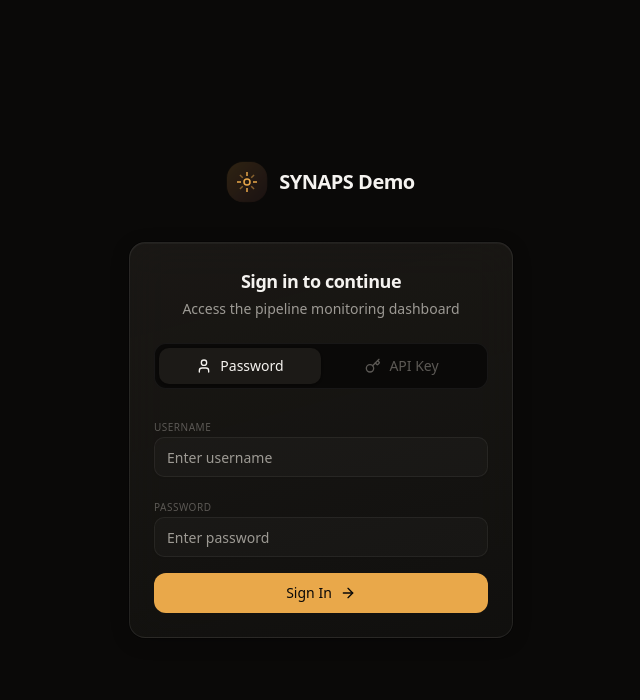
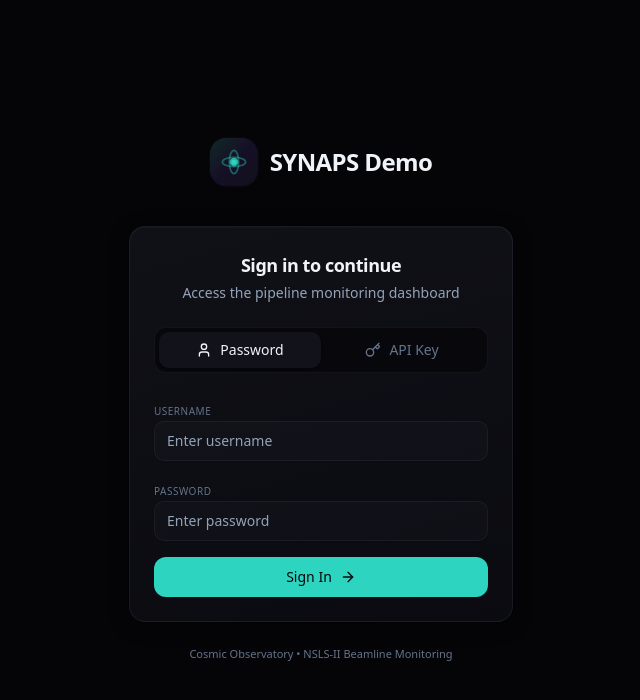
Before and after one commit to gwbischof/synaps-dash, a Next.js app: page /login in a window 1280 px wide. Shown: the top 700 px of the page, without its empty margins (319-959 px from the left). Built offline with nearby package versions, Linux system fonts and the light colour scheme.

Commit message:
make the theme spacier

```diff
--- a/app/(auth)/login/page.tsx
+++ b/app/(auth)/login/page.tsx
@@ -46,21 +46,24 @@ export default function LoginPage() {
       <div className="w-full max-w-sm">
         {/* Logo */}
         <div className="flex items-center justify-center gap-3 mb-10">
-          <div className="relative w-10 h-10 flex items-center justify-center">
-            <div className="absolute inset-0 rounded-xl bg-gradient-to-br from-beam/20 to-cell/10 animate-breathe" />
+          <div className="relative w-12 h-12 flex items-center justify-center">
+            <div className="absolute inset-0 rounded-xl bg-gradient-to-br from-beam/20 via-nebula/15 to-cell/10 animate-breathe" />
             <svg
               viewBox="0 0 24 24"
-              className="w-6 h-6 text-beam relative"
+              className="w-7 h-7 text-beam relative"
               fill="none"
               stroke="currentColor"
               strokeWidth="1.5"
             >
-              <circle cx="12" cy="12" r="3" />
-              <path d="M12 2v4M12 18v4M2 12h4M18 12h4" />
-              <path d="M4.93 4.93l2.83 2.83M16.24 16.24l2.83 2.83M4.93 19.07l2.83-2.83M16.24 7.76l2.83-2.83" opacity="0.5" />
+              {/* Orbital rings */}
+              <ellipse cx="12" cy="12" rx="10" ry="4" opacity="0.4" />
+              <ellipse cx="12" cy="12" rx="4" ry="10" opacity="0.4" />
+              {/* Core */}
+              <circle cx="12" cy="12" r="3" fill="currentColor" opacity="0.8" />
+              <circle cx="12" cy="12" r="1.5" fill="currentColor" />
             </svg>
           </div>
-          <span className="text-xl font-semibold text-text-primary tracking-tight">
+          <span className="text-2xl font-semibold text-text-primary tracking-tight">
             SYNAPS Demo
           </span>
         </div>
@@ -195,6 +198,11 @@ export default function LoginPage() {
             </form>
           )}
         </div>
+
+        {/* Footer hint */}
+        <p className="text-center text-[11px] text-text-tertiary mt-6">
+          Cosmic Observatory • NSLS-II Beamline Monitoring
+        </p>
       </div>
     </div>
   );
--- a/app/globals.css
+++ b/app/globals.css
@@ -1,6 +1,6 @@
 /*
- * SYNAPS Dashboard - "Luminous Precision" Theme
- * Inspired by: research facility control rooms, optical instruments, cellular imaging
+ * SYNAPS Dashboard - "Cosmic Observatory" Theme
+ * Inspired by: deep space, nebulae, particle physics, mission control
  */
 
 /* Typography - Söhne-style professional with JetBrains Mono for data */
@@ -32,6 +32,7 @@
   --color-surface-base: var(--surface-base);
   --color-surface-raised: var(--surface-raised);
   --color-surface-overlay: var(--surface-overlay);
+  --color-void: var(--void);
 
   /* Interactive colors */
   --color-beam: var(--beam);
@@ -40,6 +41,10 @@
   --color-cell-soft: var(--cell-soft);
   --color-data: var(--data);
   --color-data-soft: var(--data-soft);
+  --color-nebula: var(--nebula);
+  --color-nebula-soft: var(--nebula-soft);
+  --color-stellar: var(--stellar);
+  --color-nova: var(--nova);
 
   /* Status */
   --color-live: var(--live);
@@ -95,71 +100,82 @@
 :root {
   --radius: 12px;
 
-  /* Surface Hierarchy - warm dark tones */
-  --surface-ground: #0a0908;
-  --surface-base: #12110f;
-  --surface-raised: #1c1a17;
-  --surface-overlay: #252320;
+  /* Surface Hierarchy - deep space void with blue undertones */
+  --void: #050508;
+  --surface-ground: #08080c;
+  --surface-base: #0c0c12;
+  --surface-raised: #12121a;
+  --surface-overlay: #1a1a24;
 
-  /* Beam - warm amber/gold (synchrotron light is broad spectrum, warm) */
-  --beam: #e9a84a;
-  --beam-soft: rgba(233, 168, 74, 0.15);
+  /* Beam - cosmic teal (synchrotron radiation glow) */
+  --beam: #2dd4bf;
+  --beam-soft: rgba(45, 212, 191, 0.12);
 
-  /* Cell - organic rose/coral for biological structures */
-  --cell: #d4737a;
-  --cell-soft: rgba(212, 115, 122, 0.12);
+  /* Cell - nebula purple (cosmic structures) */
+  --cell: #a78bfa;
+  --cell-soft: rgba(167, 139, 250, 0.12);
 
-  /* Data - professional blue for technical information */
-  --data: #5b9cf4;
-  --data-soft: rgba(91, 156, 244, 0.12);
+  /* Data - stellar blue (information) */
+  --data: #60a5fa;
+  --data-soft: rgba(96, 165, 250, 0.12);
+
+  /* Nebula - deep violet */
+  --nebula: #8b5cf6;
+  --nebula-soft: rgba(139, 92, 246, 0.12);
+
+  /* Stellar - bright blue */
+  --stellar: #3b82f6;
+
+  /* Nova - hot pink accent */
+  --nova: #f472b6;
 
   /* Status */
-  --live: #5cd189;
-  --warning: #e9a84a;
-  --error: #e85c5c;
+  --live: #4ade80;
+  --warning: #fbbf24;
+  --error: #f87171;
 
-  /* Text Hierarchy */
-  --text-primary: #f5f3f0;
-  --text-secondary: #9d9a94;
-  --text-tertiary: #5c5955;
+  /* Text Hierarchy - cool whites with slight blue tint */
+  --text-primary: #f0f4f8;
+  --text-secondary: #94a3b8;
+  --text-tertiary: #64748b;
 
-  /* Borders & Glass */
-  --border-subtle: rgba(255, 252, 245, 0.06);
-  --border-medium: rgba(255, 252, 245, 0.12);
-  --glass-edge: rgba(255, 252, 245, 0.08);
+  /* Borders & Glass - cold space glass */
+  --border-subtle: rgba(148, 163, 184, 0.08);
+  --border-medium: rgba(148, 163, 184, 0.15);
+  --glass-edge: rgba(148, 163, 184, 0.1);
 
   /* shadcn mappings */
-  --background: #0a0908;
-  --foreground: #f5f3f0;
-  --card: rgba(28, 26, 23, 0.8);
-  --card-foreground: #f5f3f0;
-  --popover: #1c1a17;
-  --popover-foreground: #f5f3f0;
-  --primary: #e9a84a;
-  --primary-foreground: #0a0908;
-  --secondary: #1c1a17;
-  --secondary-foreground: #f5f3f0;
-  --muted: #1c1a17;
-  --muted-foreground: #9d9a94;
-  --accent: #d4737a;
-  --accent-foreground: #f5f3f0;
-  --destructive: #e85c5c;
-  --border: rgba(255, 252, 245, 0.06);
-  --input: rgba(255, 252, 245, 0.08);
-  --ring: #e9a84a;
-  --chart-1: #e9a84a;
-  --chart-2: #d4737a;
-  --chart-3: #5cd189;
-  --chart-4: #5b9cf4;
-  --chart-5: #9d8df2;
-  --sidebar: #12110f;
-  --sidebar-foreground: #f5f3f0;
-  --sidebar-primary: #e9a84a;
-  --sidebar-primary-foreground: #0a0908;
-  --sidebar-accent: #1c1a17;
-  --sidebar-accent-foreground: #f5f3f0;
-  --sidebar-border: rgba(255, 252, 245, 0.06);
-  --sidebar-ring: #e9a84a;
+  --background: #08080c;
+  --foreground: #f0f4f8;
+  --card: rgba(18, 18, 26, 0.8);
+  --card-foreground: #f0f4f8;
+  --popover: #12121a;
+  --popover-foreground: #f0f4f8;
+  --primary: #2dd4bf;
+  --primary-foreground: #08080c;
+  --secondary: #12121a;
+  --secondary-foreground: #f0f4f8;
+  --muted: #12121a;
+  --muted-foreground: #94a3b8;
+  --accent: #a78bfa;
+  --accent-foreground: #f0f4f8;
+  --destructive: #f87171;
+  --border: rgba(148, 163, 184, 0.08);
+  --input: rgba(148, 163, 184, 0.1);
+  --ring: #2dd4bf;
+  --chart-1: #2dd4bf;
+  --chart-2: #a78bfa;
+  --chart-3: #4ade80;
+  --chart-4: #60a5fa;
+  --chart-5: #f472b6;
+  --sidebar: #0c0c12;
+  --sidebar-foreground: #f0f4f8;
+  --sidebar-primary: #2dd4bf;
+  --sidebar-primary-foreground: #08080c;
+  --sidebar-accent: #12121a;
+  --sidebar-accent-foreground: #f0f4f8;
+  --sidebar-border: rgba(148, 163, 184, 0.08);
+  --sidebar-ring: #2dd4bf;
 }
 
 @layer base {
@@ -172,7 +188,7 @@
   }
 
   body {
-    @apply bg-surface-ground text-text-primary antialiased;
+    @apply bg-void text-text-primary antialiased;
     font-family: 'Display', ui-sans-serif, system-ui, sans-serif;
     font-feature-settings: 'ss01' 1, 'kern' 1;
     -webkit-font-smoothing: antialiased;
@@ -192,22 +208,22 @@
 }
 
 /* ================================================
-   GLASS SYSTEM - Warm frosted optical instrument feel
+   GLASS SYSTEM - Cold space glass with depth
    ================================================ */
 
 .glass {
-  background: rgba(18, 17, 15, 0.75);
-  backdrop-filter: blur(20px) saturate(1.2);
-  -webkit-backdrop-filter: blur(20px) saturate(1.2);
+  background: rgba(12, 12, 18, 0.75);
+  backdrop-filter: blur(20px) saturate(1.3);
+  -webkit-backdrop-filter: blur(20px) saturate(1.3);
   border: 1px solid var(--glass-edge);
   box-shadow:
     0 0 0 1px rgba(0, 0, 0, 0.5),
-    0 8px 40px -12px rgba(0, 0, 0, 0.5),
-    inset 0 1px 0 rgba(255, 252, 245, 0.03);
+    0 8px 40px -12px rgba(0, 0, 0, 0.6),
+    inset 0 1px 0 rgba(148, 163, 184, 0.05);
 }
 
 .glass-subtle {
-  background: rgba(18, 17, 15, 0.6);
+  background: rgba(12, 12, 18, 0.6);
   backdrop-filter: blur(12px);
   -webkit-backdrop-filter: blur(12px);
   border: 1px solid var(--border-subtle);
@@ -216,31 +232,31 @@
 .glass-card {
   background: linear-gradient(
     165deg,
-    rgba(28, 26, 23, 0.9) 0%,
-    rgba(18, 17, 15, 0.85) 100%
+    rgba(18, 18, 26, 0.9) 0%,
+    rgba(12, 12, 18, 0.85) 100%
   );
   backdrop-filter: blur(20px);
   -webkit-backdrop-filter: blur(20px);
   border: 1px solid var(--glass-edge);
   box-shadow:
-    0 0 0 1px rgba(0, 0, 0, 0.3),
-    0 4px 24px -8px rgba(0, 0, 0, 0.4),
-    inset 0 1px 0 rgba(255, 252, 245, 0.04);
+    0 0 0 1px rgba(0, 0, 0, 0.4),
+    0 4px 24px -8px rgba(0, 0, 0, 0.5),
+    inset 0 1px 0 rgba(148, 163, 184, 0.04);
 }
 
 .glass-card:hover {
   border-color: var(--border-medium);
   box-shadow:
-    0 0 0 1px rgba(0, 0, 0, 0.3),
-    0 8px 40px -8px rgba(0, 0, 0, 0.5),
-    inset 0 1px 0 rgba(255, 252, 245, 0.06);
+    0 0 0 1px rgba(0, 0, 0, 0.4),
+    0 8px 40px -8px rgba(0, 0, 0, 0.6),
+    inset 0 1px 0 rgba(148, 163, 184, 0.06);
 }
 
 /* ================================================
-   LIGHT BEAM EFFECTS - Subtle, physical, warm
+   COSMIC BEAM EFFECTS - Ethereal, space-like
    ================================================ */
 
-/* Ambient beam glow - like light through optical elements */
+/* Ambient nebula glow */
 .beam-ambient {
   position: relative;
 }
@@ -252,10 +268,10 @@
   border-radius: inherit;
   background: linear-gradient(
     135deg,
-    rgba(233, 168, 74, 0.1) 0%,
+    rgba(45, 212, 191, 0.1) 0%,
     transparent 40%,
     transparent 60%,
-    rgba(212, 115, 122, 0.05) 100%
+    rgba(167, 139, 250, 0.08) 100%
   );
   pointer-events: none;
   opacity: 0;
@@ -266,7 +282,7 @@
   opacity: 1;
 }
 
-/* Caustic sweep - like light refracting through glass */
+/* Stellar sweep - like starlight moving */
 .beam-caustic {
   position: relative;
   overflow: hidden;
@@ -282,9 +298,9 @@
   background: linear-gradient(
     100deg,
     transparent 0%,
-    rgba(233, 168, 74, 0.04) 30%,
-    rgba(255, 252, 245, 0.06) 50%,
-    rgba(212, 115, 122, 0.03) 70%,
+    rgba(45, 212, 191, 0.06) 30%,
+    rgba(240, 244, 248, 0.08) 50%,
+    rgba(167, 139, 250, 0.05) 70%,
     transparent 100%
   );
   transform: skewX(-20deg);
@@ -297,7 +313,7 @@
 }
 
 /* ================================================
-   ANIMATIONS - Organic, breathing, alive
+   ANIMATIONS - Cosmic, drifting, ethereal
    ================================================ */
 
 @keyframes breathe {
@@ -319,11 +335,11 @@
 @keyframes pulse-live {
   0%, 100% {
     opacity: 1;
-    box-shadow: 0 0 0 0 rgba(92, 209, 137, 0.4);
+    box-shadow: 0 0 0 0 rgba(74, 222, 128, 0.4);
   }
   50% {
     opacity: 0.8;
-    box-shadow: 0 0 0 4px rgba(92, 209, 137, 0);
+    box-shadow: 0 0 0 4px rgba(74, 222, 128, 0);
   }
 }
 
@@ -343,19 +359,24 @@
     box-shadow:
       0 0 0 1px var(--beam),
       0 0 30px -5px var(--beam),
-      inset 0 1px 0 rgba(233, 168, 74, 0.2);
+      inset 0 1px 0 rgba(45, 212, 191, 0.2);
   }
   100% {
     box-shadow:
       0 0 0 1px var(--border-subtle),
-      0 4px 24px -8px rgba(0, 0, 0, 0.4),
-      inset 0 1px 0 rgba(255, 252, 245, 0.04);
+      0 4px 24px -8px rgba(0, 0, 0, 0.5),
+      inset 0 1px 0 rgba(148, 163, 184, 0.04);
   }
 }
 
 @keyframes shimmer {
   0% { background-position: -200% 0; }
   100% { background-position: 200% 0; }
+}
+
+@keyframes star-twinkle {
+  0%, 100% { opacity: 0.3; }
+  50% { opacity: 1; }
 }
 
 .animate-breathe {
@@ -382,11 +403,15 @@
   background: linear-gradient(
     90deg,
     transparent 0%,
-    rgba(255, 252, 245, 0.03) 50%,
+    rgba(148, 163, 184, 0.04) 50%,
     transparent 100%
   );
   background-size: 200% 100%;
   animation: shimmer 3s ease-in-out infinite;
+}
+
+.animate-twinkle {
+  animation: star-twinkle 3s ease-in-out infinite;
 }
 
 /* ================================================
@@ -479,26 +504,32 @@
 
 .badge-beam {
   background: var(--beam-soft);
-  border-color: rgba(233, 168, 74, 0.25);
+  border-color: rgba(45, 212, 191, 0.25);
   color: var(--beam);
 }
 
 .badge-cell {
   background: var(--cell-soft);
-  border-color: rgba(212, 115, 122, 0.25);
+  border-color: rgba(167, 139, 250, 0.25);
   color: var(--cell);
 }
 
 .badge-data {
   background: var(--data-soft);
-  border-color: rgba(91, 156, 244, 0.25);
+  border-color: rgba(96, 165, 250, 0.25);
   color: var(--data);
 }
 
 .badge-live {
-  background: rgba(92, 209, 137, 0.12);
-  border-color: rgba(92, 209, 137, 0.25);
+  background: rgba(74, 222, 128, 0.12);
+  border-color: rgba(74, 222, 128, 0.25);
   color: var(--live);
+}
+
+.badge-nebula {
+  background: var(--nebula-soft);
+  border-color: rgba(139, 92, 246, 0.25);
+  color: var(--nebula);
 }
 
 /* ================================================
@@ -545,7 +576,7 @@
 }
 
 /* ================================================
-   SCROLLBAR - Minimal, warm
+   SCROLLBAR - Minimal, space-like
    ================================================ */
 
 ::-webkit-scrollbar {
@@ -576,19 +607,19 @@
 }
 
 /* ================================================
-   ELEMENT COLORS - For spectroscopy data
+   ELEMENT COLORS - For spectroscopy data (cosmic palette)
    ================================================ */
 
-.element-fe { --el-color: #e9a84a; }
-.element-cu { --el-color: #5cd189; }
-.element-zn { --el-color: #5b9cf4; }
-.element-ni { --el-color: #9d8df2; }
-.element-ca { --el-color: #d4737a; }
-.element-k  { --el-color: #e085d2; }
-.element-s  { --el-color: #85d4e0; }
-.element-p  { --el-color: #e0c285; }
-.element-cl { --el-color: #85e0a3; }
-.element-default { --el-color: #9d9a94; }
+.element-fe { --el-color: #fbbf24; }
+.element-cu { --el-color: #4ade80; }
+.element-zn { --el-color: #60a5fa; }
+.element-ni { --el-color: #a78bfa; }
+.element-ca { --el-color: #f472b6; }
+.element-k  { --el-color: #c084fc; }
+.element-s  { --el-color: #2dd4bf; }
+.element-p  { --el-color: #fb923c; }
+.element-cl { --el-color: #34d399; }
+.element-default { --el-color: #94a3b8; }
 
 .element-badge {
   background: rgba(var(--el-color), 0.12);
--- a/components/detail/array-viewer.tsx
+++ b/components/detail/array-viewer.tsx
@@ -54,8 +54,15 @@ interface ArrayViewerProps {
   };
 }
 
-// Color palette for different groups
-const GROUP_COLORS = ['#ff4444', '#44ff44', '#4444ff', '#ffff44', '#44ffff', '#ff44ff'];
+// Color palette for different groups - cosmic theme
+const GROUP_COLORS = [
+  '#2dd4bf', // beam (teal)
+  '#a78bfa', // cell (purple)
+  '#60a5fa', // data (blue)
+  '#f472b6', // nova (pink)
+  '#4ade80', // live (green)
+  '#fbbf24', // warning (gold)
+];
 
 // Extract bounding boxes from metadata
 function extractBoundingBoxes(metadata?: ArrayViewerProps['metadata']): BoundingBox[] {
--- a/components/detail/detail-panel.tsx
+++ b/components/detail/detail-panel.tsx
@@ -167,7 +167,7 @@ export function DetailPanel({ item, onClose }: DetailPanelProps) {
               <h3 className="data-label">Elements</h3>
               <div className="flex flex-wrap gap-2">
                 {metadata.element_list.map((element) => (
-                  <Badge key={element} variant="outline" className="border-beam text-beam bg-beam/10">
+                  <Badge key={element} variant="outline" className="border-cell text-cell bg-cell/10">
                     {element}
                   </Badge>
                 ))}
--- a/components/monitor/dataset-card.tsx
+++ b/components/monitor/dataset-card.tsx
@@ -60,27 +60,27 @@ function findTimestamp(metadata: Record<string, unknown>, itemTimeCreated?: stri
   return undefined;
 }
 
-// Element colors - warm, organic palette
+// Element colors - cosmic palette
 const ELEMENT_COLORS: Record<string, string> = {
-  Fe: '#e9a84a',
-  Cu: '#5cd189',
-  Ni: '#9d8df2',
-  Zn: '#5b9cf4',
-  Au: '#e9a84a',
-  Ca: '#d4737a',
-  K: '#e085d2',
-  S: '#85d4e0',
-  P: '#e0c285',
-  Cl: '#85e0a3',
+  Fe: '#fbbf24', // Gold - like a star
+  Cu: '#4ade80', // Green - life
+  Ni: '#a78bfa', // Purple - nebula
+  Zn: '#60a5fa', // Blue - stellar
+  Au: '#fbbf24', // Gold
+  Ca: '#f472b6', // Pink - nova
+  K: '#c084fc',  // Violet
+  S: '#2dd4bf',  // Teal - beam
+  P: '#fb923c',  // Orange
+  Cl: '#34d399', // Emerald
 };
 
-const getElementColor = (el: string) => ELEMENT_COLORS[el] || '#9d9a94';
+const getElementColor = (el: string) => ELEMENT_COLORS[el] || '#94a3b8';
 
 const TYPE_CONFIG: Record<string, { icon: typeof Layers; label: string; color: string }> = {
   container: { icon: Layers, label: 'DIR', color: 'text-beam' },
   array: { icon: Grid3X3, label: 'ARR', color: 'text-cell' },
-  table: { icon: Table, label: 'TBL', color: 'text-warning' },
-  BlueskyRun: { icon: Database, label: 'RUN', color: 'text-live' },
+  table: { icon: Table, label: 'TBL', color: 'text-data' },
+  BlueskyRun: { icon: Database, label: 'RUN', color: 'text-nebula' },
 };
 
 function getTypeConfig(structureFamily: string, specs?: string[]) {
@@ -146,9 +146,9 @@ export function DatasetCard({ item, onClick }: DatasetCardProps) {
           : 'border-border-subtle hover:border-border-medium'
       )}
     >
-      {/* New indicator */}
+      {/* New indicator - cosmic gradient */}
       {item.isNew && (
-        <div className="absolute top-0 left-0 right-0 h-0.5 bg-gradient-to-r from-beam via-cell to-beam" />
+        <div className="absolute top-0 left-0 right-0 h-0.5 bg-gradient-to-r from-beam via-nebula to-cell" />
       )}
 
       <div className="flex gap-3 p-3">
@@ -161,9 +161,9 @@ export function DatasetCard({ item, onClick }: DatasetCardProps) {
           ) : thumbnailUrl ? (
             <img src={thumbnailUrl} alt="" className="w-full h-full object-cover" />
           ) : (
-            <div className="absolute inset-0 flex flex-col items-center justify-center gap-0.5">
+            <div className="absolute inset-0 flex flex-col items-center justify-center gap-0.5 bg-gradient-to-br from-surface-raised to-surface-ground">
               <TypeIcon className={cn('w-4 h-4', typeConfig.color)} />
-              <span className={cn('text-[8px] font-mono', typeConfig.color)}>{typeConfig.label}</span>
+              <span className={cn('text-[8px] font-mono font-semibold', typeConfig.color)}>{typeConfig.label}</span>
             </div>
           )}
 
@@ -203,9 +203,9 @@ export function DatasetCard({ item, onClick }: DatasetCardProps) {
                   key={el}
                   className="px-1.5 py-0.5 text-[9px] font-mono font-medium rounded"
                   style={{
-                    backgroundColor: `${getElementColor(el)}15`,
+                    backgroundColor: `${getElementColor(el)}18`,
                     color: getElementColor(el),
-                    border: `1px solid ${getElementColor(el)}30`,
+                    border: `1px solid ${getElementColor(el)}35`,
                   }}
                 >
                   {el}
@@ -221,13 +221,13 @@ export function DatasetCard({ item, onClick }: DatasetCardProps) {
           <div className="flex items-center gap-3 mt-1.5 flex-wrap">
             {blobCount > 0 && (
               <span className="flex items-center gap-1 text-[10px]">
-                <Activity className="w-3 h-3 text-cell" />
+                <Activity className="w-3 h-3 text-nova" />
                 <span className="text-text-secondary">{blobCount}</span>
               </span>
             )}
             {groupCount > 0 && (
               <span className="flex items-center gap-1 text-[10px]">
-                <Layers className="w-3 h-3 text-data" />
+                <Layers className="w-3 h-3 text-cell" />
                 <span className="text-text-secondary">{groupCount}</span>
               </span>
             )}
```
Also changed, not shown: components/layout/header.tsx (+9 -6 lines), components/visualizations/cellular-background.tsx (+98 -63 lines).
